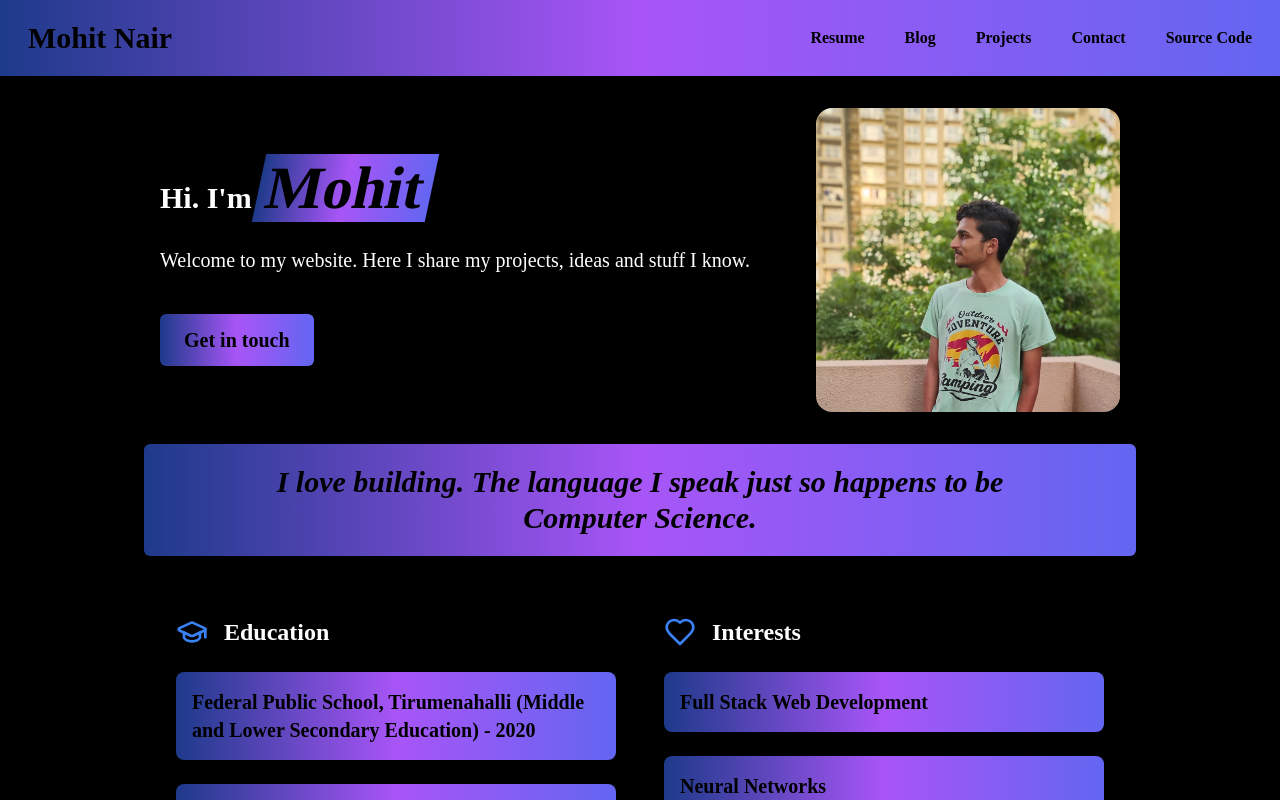
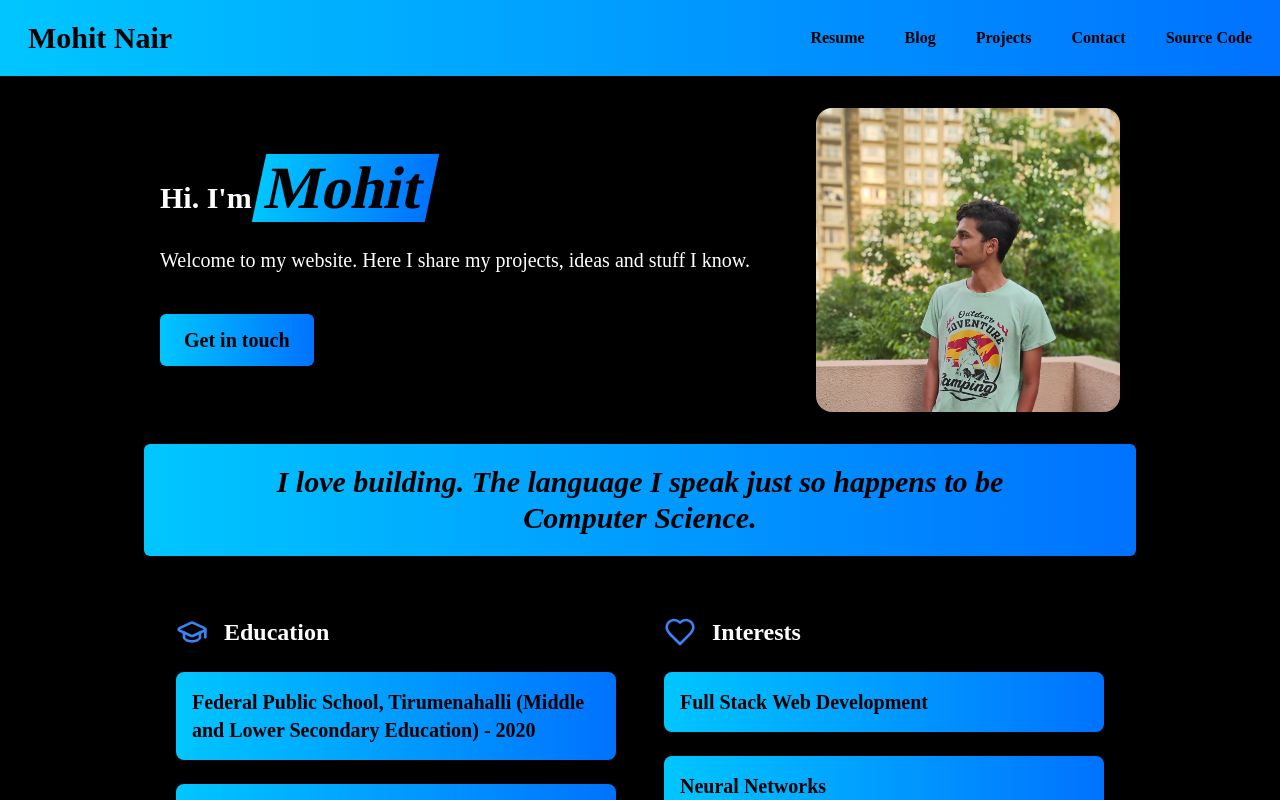
Before and after one commit to themohitnair/mohitnair, a Next.js app: page / in a window 1280 px wide. Shown: the top 800 px of the page. Built offline with nearby package versions, Linux system fonts and the light colour scheme; a web font is replaced by a local one.

Commit message:
Unified gradient background and changed it

```diff
--- a/src/app/contact/contact.tsx
+++ b/src/app/contact/contact.tsx
@@ -10,7 +10,7 @@
 const Contact: React.FC<ContactProps> = ({ platform, icon: Icon, link }) => {
     return (
         <Link href={link}>
-            <div className="flex justify-between items-center p-4 rounded-lg shadow-md bg-gradient-to-r from-blue-900 via-purple-500 to-indigo-500 transition-transform duration-300 hover:scale-105">
+            <div className="flex justify-between items-center p-4 rounded-lg shadow-md bg-ocean-gradient transition-transform duration-300 hover:scale-105">
                 <Icon className="w-8 h-8 text-black" />
                 <p className="font-bold text-black text-lg sm:text-xl">{platform}</p>
             </div>
--- a/src/app/info.tsx
+++ b/src/app/info.tsx
@@ -13,7 +13,7 @@
                     <div className="w-full space-y-6">
                         <h1 className="text-4xl sm:text-3xl font-bold text-white">
                             Hi. I&apos;m{" "}
-                            <span className="text-5xl sm:text-6xl text-black bg-gradient-to-r from-blue-900 via-purple-500 to-indigo-500 inline-block px-2 py-1 transform -skew-x-12 transition-transform hover:scale-105">
+                            <span className="text-5xl sm:text-6xl text-black bg-ocean-gradient inline-block px-2 py-1 transform -skew-x-12 transition-transform hover:scale-105">
                                 Mohit
                             </span>
                         </h1>
@@ -21,7 +21,7 @@
                             Welcome to my website. Here I share my projects, ideas and stuff I know.
                         </p>
                         <div className="pt-4">
-                            <a href="/contact" className="inline-block text-xl bg-gradient-to-r from-blue-900 via-purple-500 to-indigo-500 text-black font-semibold py-3 px-6 rounded-md transition-transform hover:scale-105 focus:outline-none focus:ring-2 focus:ring-white focus:ring-opacity-50">
+                            <a href="/contact" className="inline-block text-xl bg-ocean-gradient text-black font-semibold py-3 px-6 rounded-md transition-transform hover:scale-105 focus:outline-none focus:ring-2 focus:ring-white focus:ring-opacity-50">
                                 Get in touch
                             </a>
                         </div>
--- a/src/app/navbar.tsx
+++ b/src/app/navbar.tsx
@@ -24,7 +24,7 @@
 const Navbar: React.FC<NavbarProps> = ({ links }) => {
     const [ isMenuOpen, setMenuOpen ] = useState(false)
     return (
-        <header className="top-0 sticky flex justify-between items-center px-7 py-5 bg-gradient-to-r from-blue-900 via-purple-500 to-indigo-500 bg-opacity-85 z-50">
+        <header className="top-0 sticky flex justify-between items-center px-7 py-5 bg-ocean-gradient z-50">
             <div className="text-xl sm:text-2xl md:text-3xl text-black font-extrabold hover:scale-105 transition-transform duration-200">
                 <Link href="/">
                     Mohit Nair
@@ -39,7 +39,7 @@
                 { isMenuOpen ? <X width={24} /> : <Menu height={24} /> }
             </button>
             {isMenuOpen && (
-                <div className="flex flex-col md:hidden items-end absolute top-full left-0 right-0 bg-gradient-to-r from-blue-900 via-purple-500 to-indigo-500 bg-opacity-75 py-3 px-7 space-y-3 z-50 text-xl sm:text-2xl">
+                <div className="flex flex-col md:hidden items-end absolute top-full left-0 right-0 bg-ocean-gradient py-3 px-7 space-y-3 z-50 text-xl sm:text-2xl">
                     {links.map((item, key) => (
                         <Navlink text={item.text} link={item.link} key={key} />
                     ))}
--- a/src/app/quote.tsx
+++ b/src/app/quote.tsx
@@ -1,6 +1,6 @@
 const QuoteSection = () => {
     return (
-        <section className="flex items-center justify-center bg-gradient-to-r from-blue-900 via-purple-500 to-indigo-500 p-5 rounded-md transition-transform hover:scale-105">
+        <section className="flex items-center justify-center bg-ocean-gradient p-5 rounded-md transition-transform hover:scale-105">
             <blockquote className="text-black text-lg sm:text-xl md:text-2xl lg:text-3xl font-semibold italic px-4 sm:px-8 md:px-16 text-center">
                 I love building. The language I speak just so happens to be Computer Science.
             </blockquote>
--- a/src/app/stuff.tsx
+++ b/src/app/stuff.tsx
@@ -16,7 +16,7 @@
                 </div>
 
                 {points.map((point, index) => (
-                    <div key={index} className="flex items-start p-4 rounded-lg shadow-md bg-gradient-to-r from-blue-900 via-purple-500 to-indigo-500 transition-transform duration-300 hover:scale-105">
+                    <div key={index} className="flex items-start p-4 rounded-lg shadow-md bg-ocean-gradient transition-transform duration-300 hover:scale-105">
                         <p className="text-sm sm:text-base md:text-lg lg:text-xl font-semibold text-black">{point}</p>
                     </div>
                 ))}
--- a/tailwind.config.ts
+++ b/tailwind.config.ts
@@ -8,6 +8,11 @@
     ],
     theme: {
         extend: {
+            backgroundImage: {
+                'red-hot-metallic': 'linear-gradient(to right, #c53030, #ed8936, #faf089)',
+                'ocean-gradient': 'linear-gradient(to right, #00c6ff, #0072ff)',
+                'deep-ocean-gradient': 'linear-gradient(to right, #004e92, #000428)',
+            },
             colors: {
                 primary: "#000000"
             },
```
Lines whose indentation alone changed are shown as unchanged.
